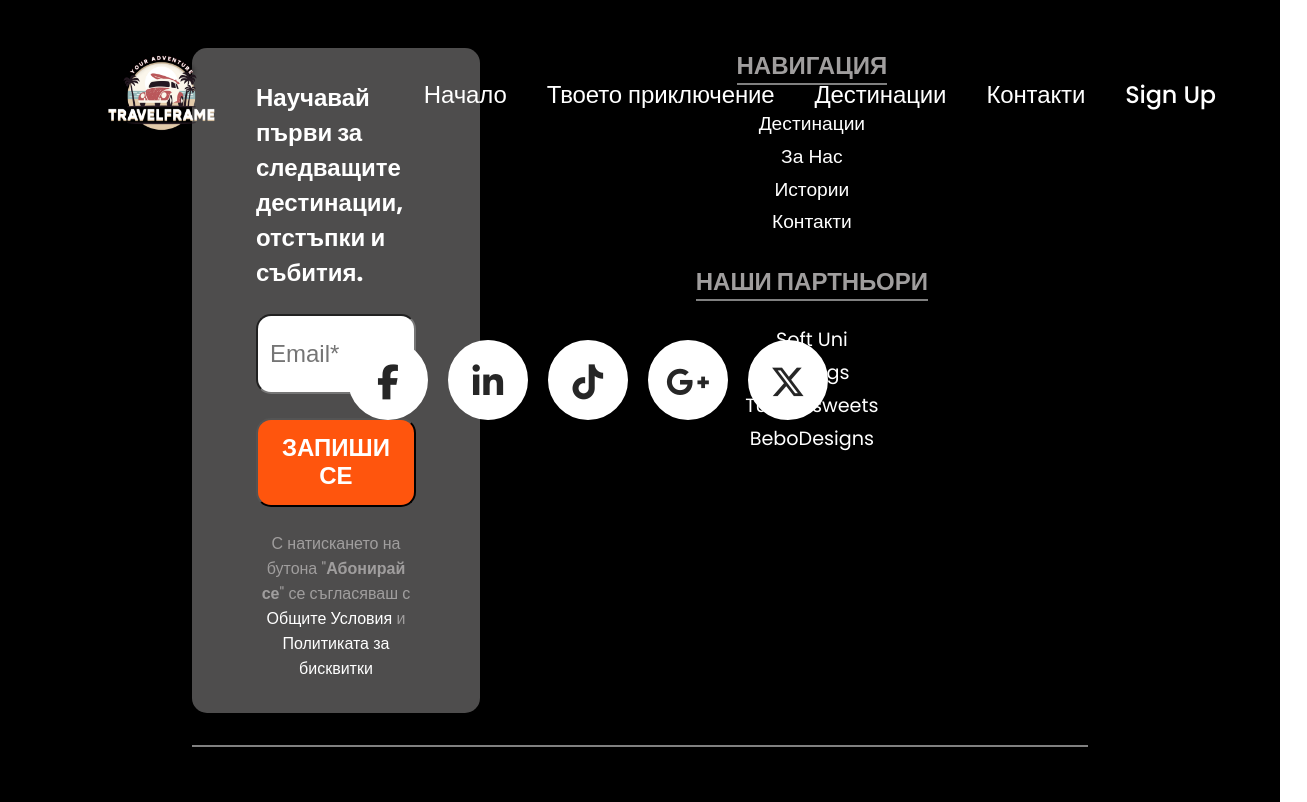
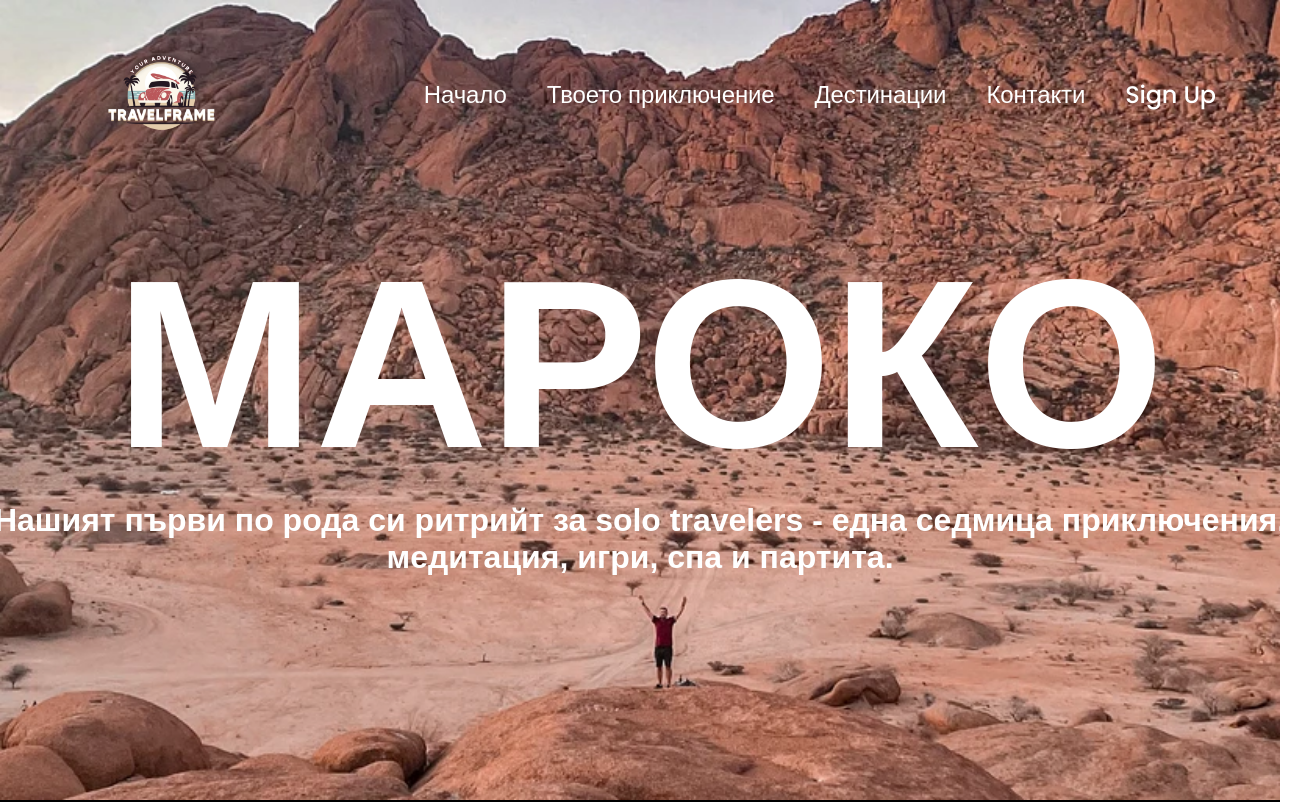
Before and after one commit to bebo13133/TravelFrame, an Angular app in the folder travel-frame/: page /details in a window 1280 px wide. Before the commit this address led to /. Shown: the top 802 px of the page, 1307 px wide, since content can reach past the window. Built offline with nearby package versions, Linux system fonts and the light colour scheme.

Commit message:
create details page

```diff
--- a/travel-frame/src/app/app.routes.ts
+++ b/travel-frame/src/app/app.routes.ts
@@ -3,6 +3,7 @@ import { LoginComponent } from './User/login/login.component';
 import { HomeComponent } from './home/home.component';
 import { DestinationsComponent } from './destinations/destinations.component';
 import { CreatePageComponent } from './create-page/create-page.component';
+import { DetailsPageComponent } from './details-page/details-page.component';
 
 export const routes: Routes = [
     {
@@ -27,6 +28,8 @@ export const routes: Routes = [
     path: 'create',
     component: CreatePageComponent,
 },
+{path: 'details', component:DetailsPageComponent},
 { path: '', redirectTo: '/login', pathMatch: 'full' },
 
+
 ];
--- /dev/null
+++ b/travel-frame/src/app/details-page/details-page.component.css
@@ -0,0 +1,43 @@
+.full-width-background{
+    position: relative;
+    width: 100%;
+    height: 100vh;
+    background-position: center;
+    background-repeat: no-repeat;
+    background-size: cover;
+}
+.details-hero{
+    position: absolute;
+    left: 0;
+    right: 0;
+    bottom: 14em;
+    display: flex;
+    /* justify-content: center; */
+    flex-direction: column;
+    align-items: center;
+    color: white;
+}
+
+
+
+.details-hero h2{
+    text-transform: uppercase ;
+    font-size: 15em;
+    font-family: "Muller Black", "Muller Black Placeholder", sans-serif;
+    font-weight: 900;
+    letter-spacing: 0;
+}
+.details-hero p{
+font-size: 2em;
+font-family: "Muller Black", "Muller Black Placeholder", sans-serif;
+    width: 75ch;
+    text-align: center;
+    font-weight: bold;
+}
+
+/* details-page */
+.details-page{
+    max-width: 1680px;
+    margin: 0 auto;
+    background-color: rgb(255 255 255);
+}
--- /dev/null
+++ b/travel-frame/src/app/details-page/details-page.component.html
@@ -0,0 +1,9 @@
+<section class="full-width-background" [style.background-image]="'url(' + backgroundImageUrl + ')'">
+   <div class="details-hero">
+    <h2>МАРОКО</h2>
+    <p>Нашият първи по рода си ритрийт за solo travelers - една седмица приключения, медитация, игри, спа и партита.</p>
+   </div>
+  </section>
+  <section class="details-page">
+
+  </section>
--- /dev/null
+++ b/travel-frame/src/app/details-page/details-page.component.ts
@@ -0,0 +1,22 @@
+import { Component, OnInit } from '@angular/core';
+
+@Component({
+  selector: 'app-details-page',
+  standalone: true,
+  imports: [],
+  templateUrl: './details-page.component.html',
+  styleUrl: './details-page.component.css'
+})
+export class DetailsPageComponent implements OnInit {
+  backgroundImageUrl: string = '';
+constructor(){}
+
+  ngOnInit() {
+    this.loadBackgroundImage();
+  }
+
+  loadBackgroundImage() {
+    // Предполагаме, че получавате URL-а на изображението от някаква заявка
+    this.backgroundImageUrl = '/assets/media/desert.webp'; // кат опочна със заявките пътя ще го заместя динамично да я получава
+  }
+}
```
Also changed, not shown: 1 other file (tests, documents, lock files or other folders).
